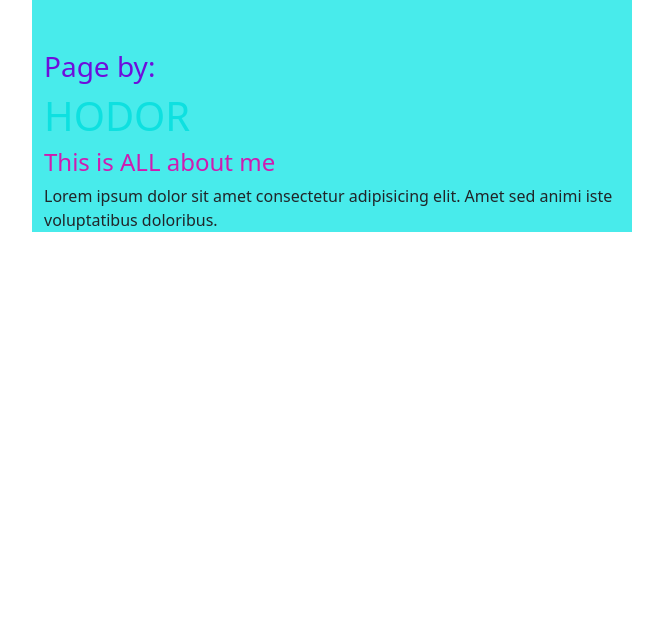
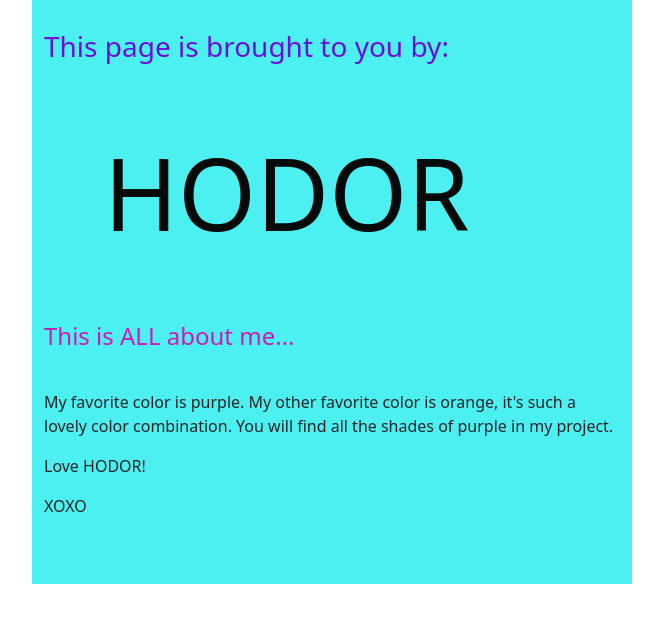
Before and after one commit to AshleeHODOR/to-do-list_109, a Flask app: page /about in a window 1280 px wide. Shown: the part 56-679 px from the top of the page, without its empty margins (308-971 px from the left). Run offline with Flask 3, Linux system fonts and the light colour scheme.

Commit message:
109 - FINAL with improvements

```diff
--- a/static/css/about.css
+++ b/static/css/about.css
@@ -1,7 +1,11 @@
+main{
+    background-color: rgb(76, 240, 240);
+}
+
 .container{
-    padding-top: 50px;
+    padding-top: 30px;
     width: 600px;
-    background-color: rgb(72, 235, 235);
+    padding-bottom: 50px;
 }
 
 h3{
@@ -10,9 +14,16 @@ h3{
 }
 
 h1{
-    color:rgb(14, 224, 224);
+    color:rgb(4, 9, 9);
+    padding: 60px;
+    justify-content: space-around;
+    font-size: 100px;
+    font-style: bold;
 }
 
 h4{
     color:rgb(207, 27, 177);
+    margin-top: 10px;
+    margin-bottom: 40px;
+    font-size: x-large;
 }
--- a/templates/about.html
+++ b/templates/about.html
@@ -17,11 +17,13 @@
 
 
     <main class="container">
-        <h3>Page by:</h3>
+        <h3>This page is brought to you by:</h3>
         <h1>HODOR</h1>
 
-        <h4>This is ALL about me</h4>
-        <p>Lorem ipsum dolor sit amet consectetur adipisicing elit. Amet sed animi iste voluptatibus doloribus.</p>
+        <h4>This is ALL about me...</h4>
+        <p>My favorite color is purple. My other favorite color is orange, it's such a lovely color combination. You will find all the shades of purple in my project. </p>
+        <p>Love HODOR!</p>
+        <p>XOXO</p>
     </main>
 
 </body>
```
Also changed, not shown: static/css/contact.css (+12 -0 lines), templates/contact.html (+8 -2 lines).
